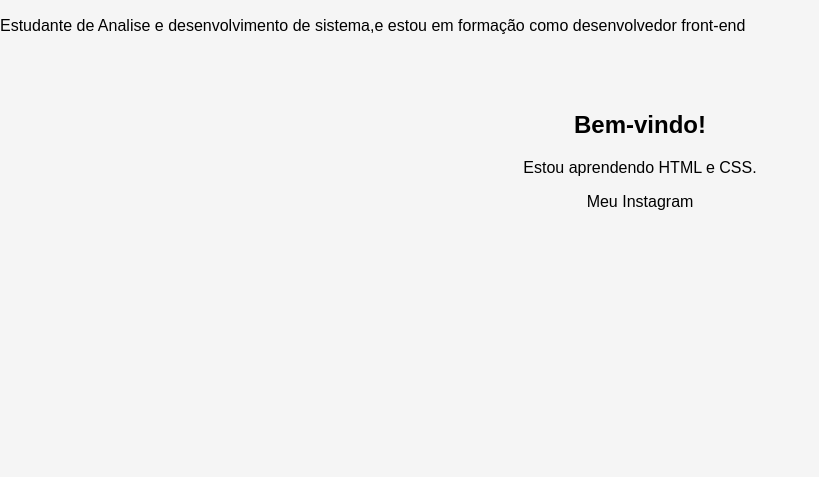
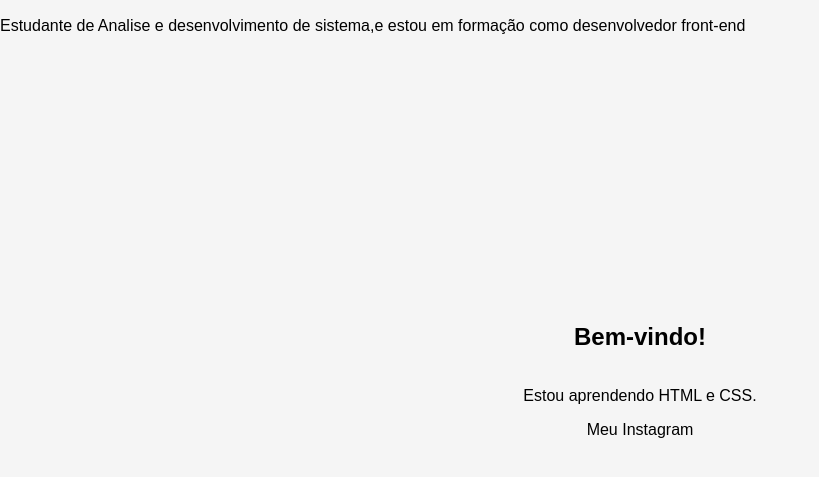
Before and after one commit to Tainarapelaquimbaesso/Meu-site, a plain HTML site: page index.html in a window 1280 px wide. Shown: the part 227-704 px from the top of the page, without its empty margins (0-819 px from the left). Drawn offline with Linux system fonts and the light colour scheme.

Commit message:
Update style.css

```diff
--- a/style.css
+++ b/style.css
@@ -11,7 +11,11 @@ header {
 }
 
 main {
-    text-align: center;
+   display: flex;
+     flex-direction: column;
+     align-items: center;
+     justify-content: center;
+     min-height: 70vh;
     padding: 40px;
 }
 
```
